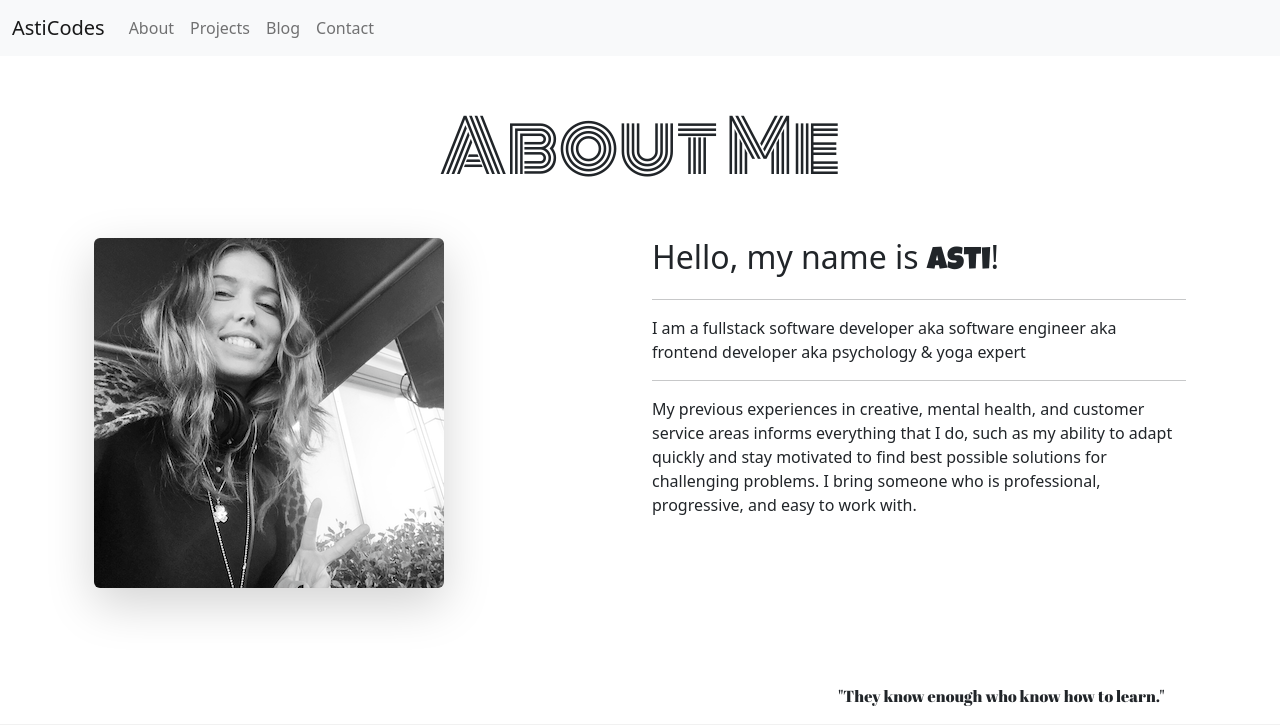
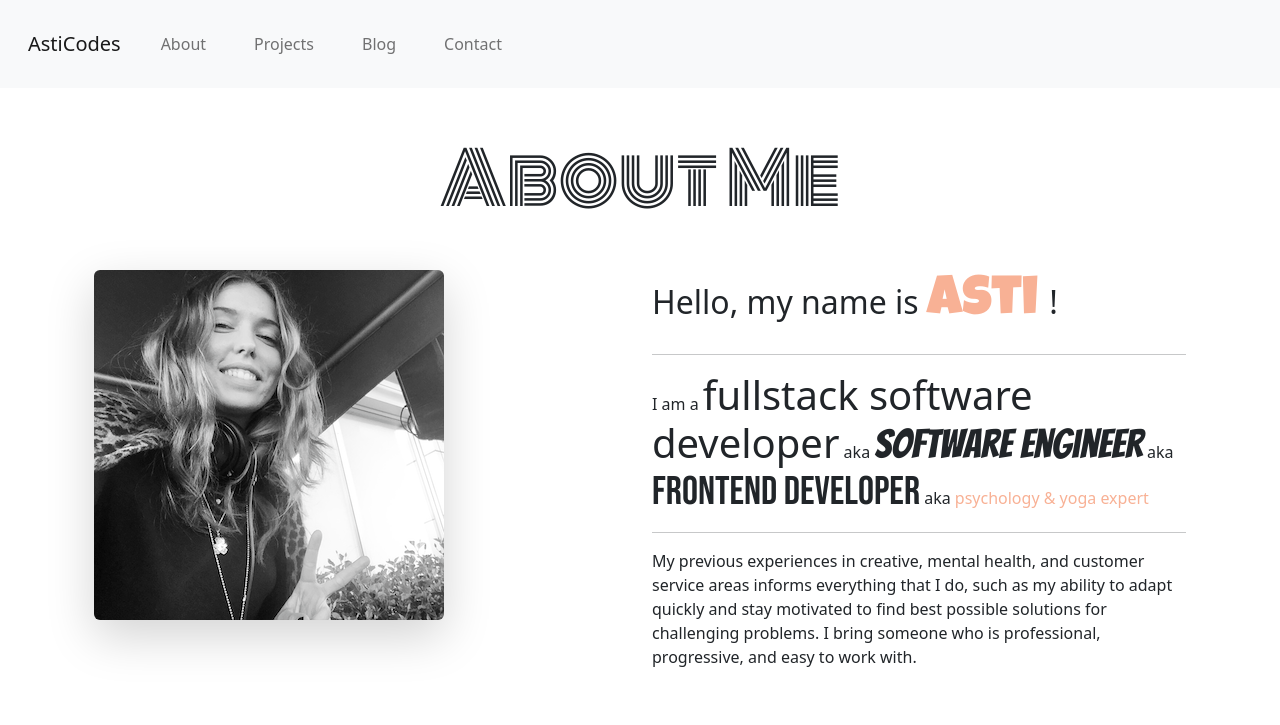
Before and after one commit to AnastasiiaAsti/portfolio, a Django app: page /about/ in a window 1280 px wide. Shown: the top 725 px of the page. Run offline with Django 4.2, Linux system fonts and the light colour scheme; data that the repository does not hold is empty; some libraries are stand-ins or nearby versions; some web fonts are replaced.

Commit message:
add style

```diff
--- a/main_app/static/css/style.css
+++ b/main_app/static/css/style.css
@@ -32,6 +32,10 @@ font-family: 'Monoton', cursive;
 }
 
 .skill:hover {
-    background-color: #C06C84;
+    background-color: #F8B195;
     cursor: pointer;
 }
+
+.color {
+    color: #F8B195;;
+}
--- a/main_app/static/js/main.js
+++ b/main_app/static/js/main.js
@@ -2,4 +2,3 @@ let colors = ['#F8B195', '# F67280', '#C06C84 ', '#6C5B7B', '#355C7D', '#9DE0AD'
     '#FE4365', '#F9CDAD'];
 
 let random_color = colors[Math.floor(Math.random() * colors.length)];
-document.querySelectorAll('.skill').style.color = random_color;
--- a/main_app/templates/about.html
+++ b/main_app/templates/about.html
@@ -11,10 +11,10 @@
       />
     </div>
     <div class="col-6">
-      <h2 class="">Hello, my name is <span class="lucky">Asti</span>!</h2><hr>
+      <h2 class="">Hello, my name is <span class="lucky display-4 color">Asti </span> !</h2><hr>
       <p>
-        I am a fullstack software developer aka software engineer aka frontend
-        developer aka psychology & yoga expert<br /><hr>
+        I am a <span class="beda display-6">fullstack software developer</span>  aka  <span class="bangers display-6">software engineer</span>  aka  <span class="bedas display-6">frontend
+        developer</span>  aka  <span class="color">psychology & yoga expert</span><br /><hr>
         My previous experiences in creative, mental health, and customer service
         areas informs everything that I do, such as my ability to adapt quickly
         and stay motivated to find best possible solutions for challenging
@@ -29,7 +29,7 @@
     <div class="col-8">
       <ul class="list-group list-group-horizontal flex-wrap">
         {%for skill in skills %}
-        <li class="skill list-group-item"><span>{{skill.name}}</span></li>
+        <li class="skill list-group-item border"><span>{{skill.name}}</span></li>
         {% endfor %}
       </ul>
     </div>
--- a/main_app/templates/base.html
+++ b/main_app/templates/base.html
@@ -36,7 +36,7 @@
     <header>
       <nav class="navbar navbar-expand-lg bg-light">
         <div class="container-fluid">
-          <a class="navbar-brand" href="{% url 'home' %}">AstiCodes</a>
+          <a class="navbar-brand m-3" href="{% url 'home' %}">AstiCodes</a>
           <button
             class="navbar-toggler"
             type="button"
@@ -50,10 +50,10 @@
           </button>
           <div class="collapse navbar-collapse" id="navbarNavAltMarkup">
             <div class="navbar-nav">
-              <a class="nav-link" href="{% url 'about' %}">About</a>
-              <a class="nav-link" href="{% url 'projects_index' %}">Projects</a>
-              <a class="nav-link" href="{% url 'posts_index' %}">Blog</a>
-              <a class="nav-link" href="{% url 'contact' %}">Contact</a>
+              <a class="m-3 nav-link" href="{% url 'about' %}">About</a>
+              <a class="m-3 nav-link" href="{% url 'projects_index' %}">Projects</a>
+              <a class="m-3 nav-link" href="{% url 'posts_index' %}">Blog</a>
+              <a class="m-3 nav-link" href="{% url 'contact' %}">Contact</a>
             </div>
           </div>
         </div>
--- a/main_app/templates/contact.html
+++ b/main_app/templates/contact.html
@@ -2,7 +2,7 @@
 
 <h1 class="mt-5 monoton display-2 text-center">Contact</h1>
 
-<p class="mt-5">Contact me directly if you have any questions</p>
+<h3 class="mt-5 abril">Contact me directly if you have any questions</h3>
 
 		<form class="m-5 fload-start" method="post">
         {% csrf_token %}
```
